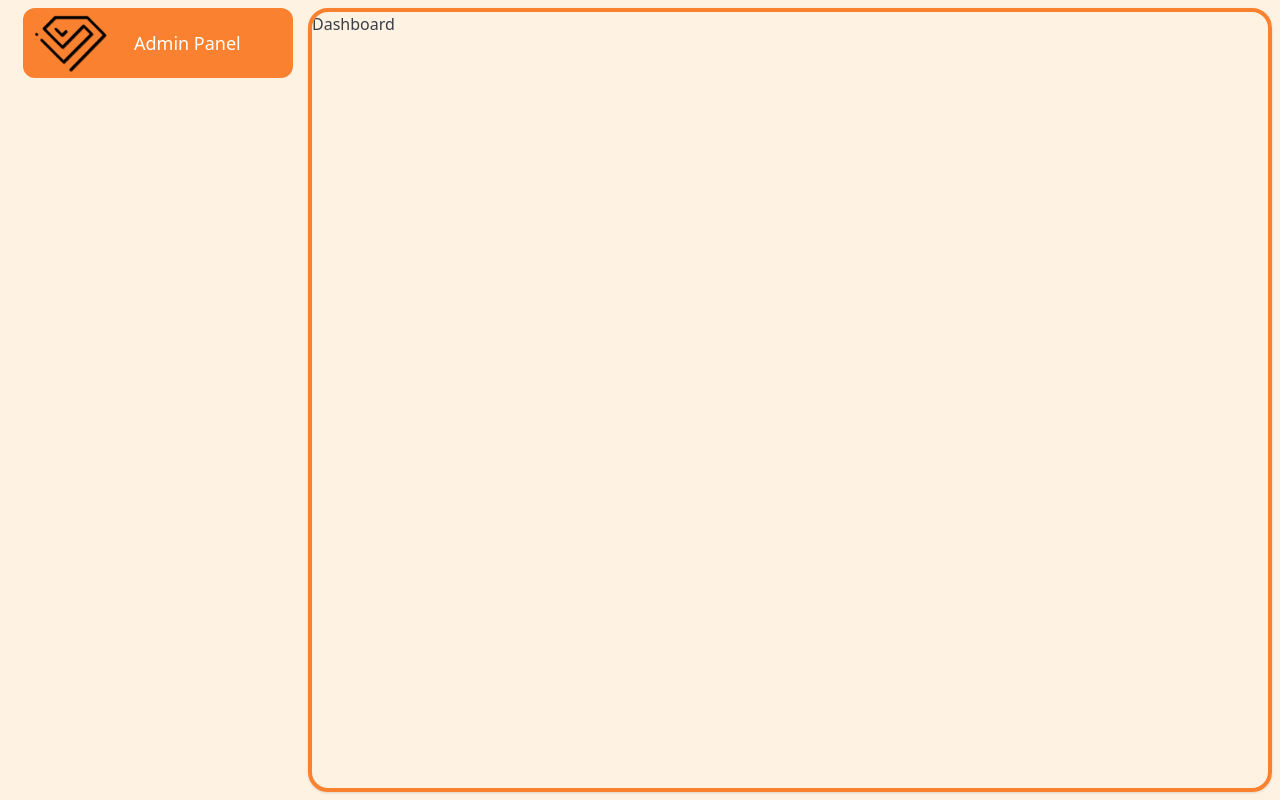
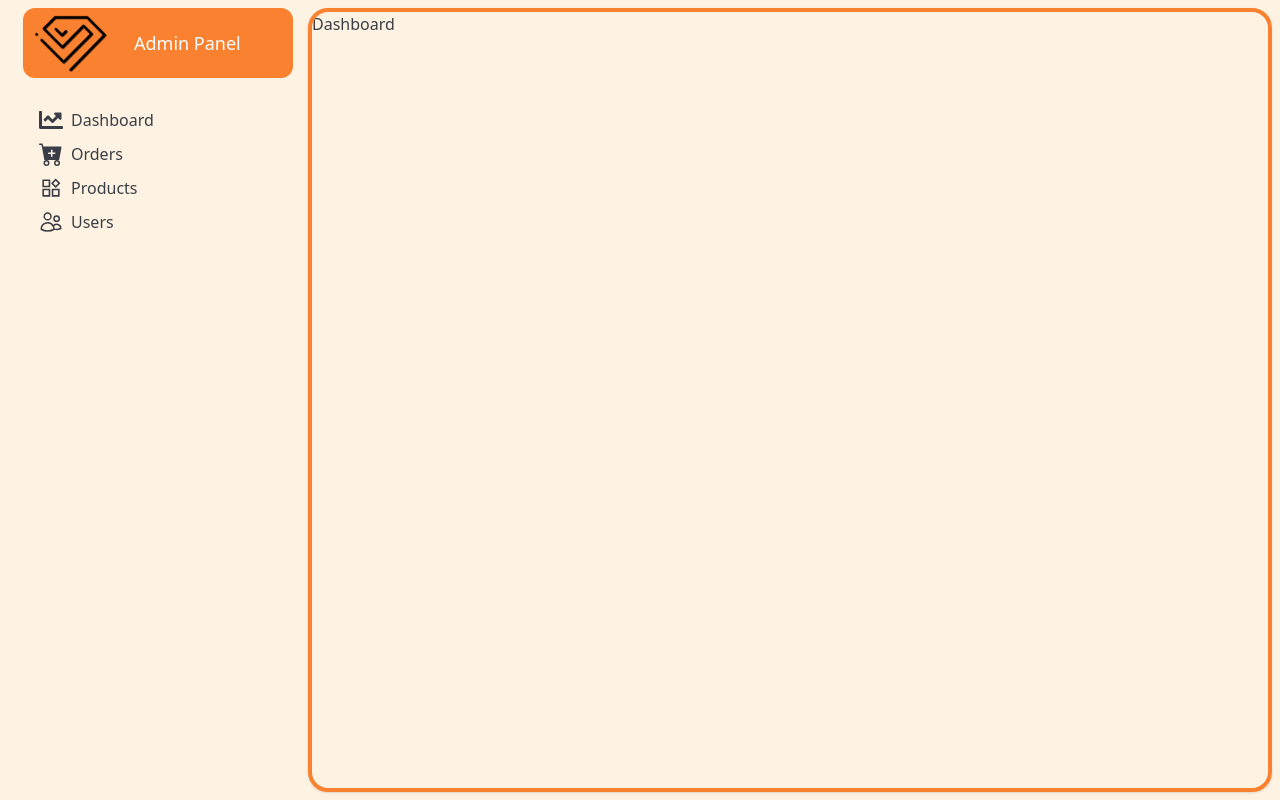
Before and after one commit to Jonny12341234641/react-cosmatic-shop, a React (Vite) app: page /admin in a window 1280 px wide. Built offline with nearby package versions, Linux system fonts and the light colour scheme.

Commit message:
feat: enhance AdminPage layout with navigation links and icons for better user experience

```diff
--- a/src/pages/adminPage.jsx
+++ b/src/pages/adminPage.jsx
@@ -1,14 +1,36 @@
-import { Route, Routes } from "react-router-dom";
+import { Link, Route, Routes } from "react-router-dom";
+import { FaChartLine } from "react-icons/fa";
+import { BsCartPlusFill } from "react-icons/bs";
+import { HiOutlineUsers } from "react-icons/hi2";
+import { AiOutlineProduct } from "react-icons/ai";
+
+
 
 export default function AdminPage() {
     return (
         <>
             <div className="w-full h-full bg-primary flex flex-row p-2 text-secondary">
-                <div className="w-[300px] h-full bg-primary flex flex-col text-white items-center gap-[20px]">
-                    <div className="flex flex-row w-[90%] h-[70px] bg-accent items-center rounded-xl">
+                <div className="w-[300px] h-full bg-primary flex flex-col text-white items-center gap-[10px]">
+                    <div className="flex flex-row w-[90%] h-[70px] bg-accent items-center rounded-xl mb-[20px]">
                         <img className="h-[95px] object-cover" src="/logo.png" alt="" />
                         <span className="text-white text-lg ml-4">Admin Panel</span>
                     </div>
+                    <Link to="/admin" className="w-[90%] text-secondary flex items-center gap-2 px-4 hover:bg-accent rounded-lg">
+                        <FaChartLine className="text-secondary text-2xl" />
+                        Dashboard
+                    </Link>
+                    <Link to="/admin/orders" className="w-[90%] text-secondary flex items-center gap-2 px-4 hover:bg-accent rounded-lg">
+                        <BsCartPlusFill className="text-secondary text-2xl" />
+                        Orders
+                    </Link>
+                    <Link to="/admin/products" className="w-[90%] text-secondary flex items-center gap-2 px-4 hover:bg-accent rounded-lg">
+                        <AiOutlineProduct className="text-secondary text-2xl" />
+                        Products
+                    </Link>
+                    <Link to="/admin/users" className="w-[90%] text-secondary flex items-center gap-2 px-4 hover:bg-accent rounded-lg">
+                        <HiOutlineUsers className="text-secondary text-2xl" />
+                        Users
+                    </Link>
                 </div>
                 <div className="w-[calc(100%-300px)] h-full border-[4px] border-accent rounded-[20px] overflow-hidden shadow">
                     <div className="h-full width-full max-width-full max-h-full overflow-y-scroll">
```
